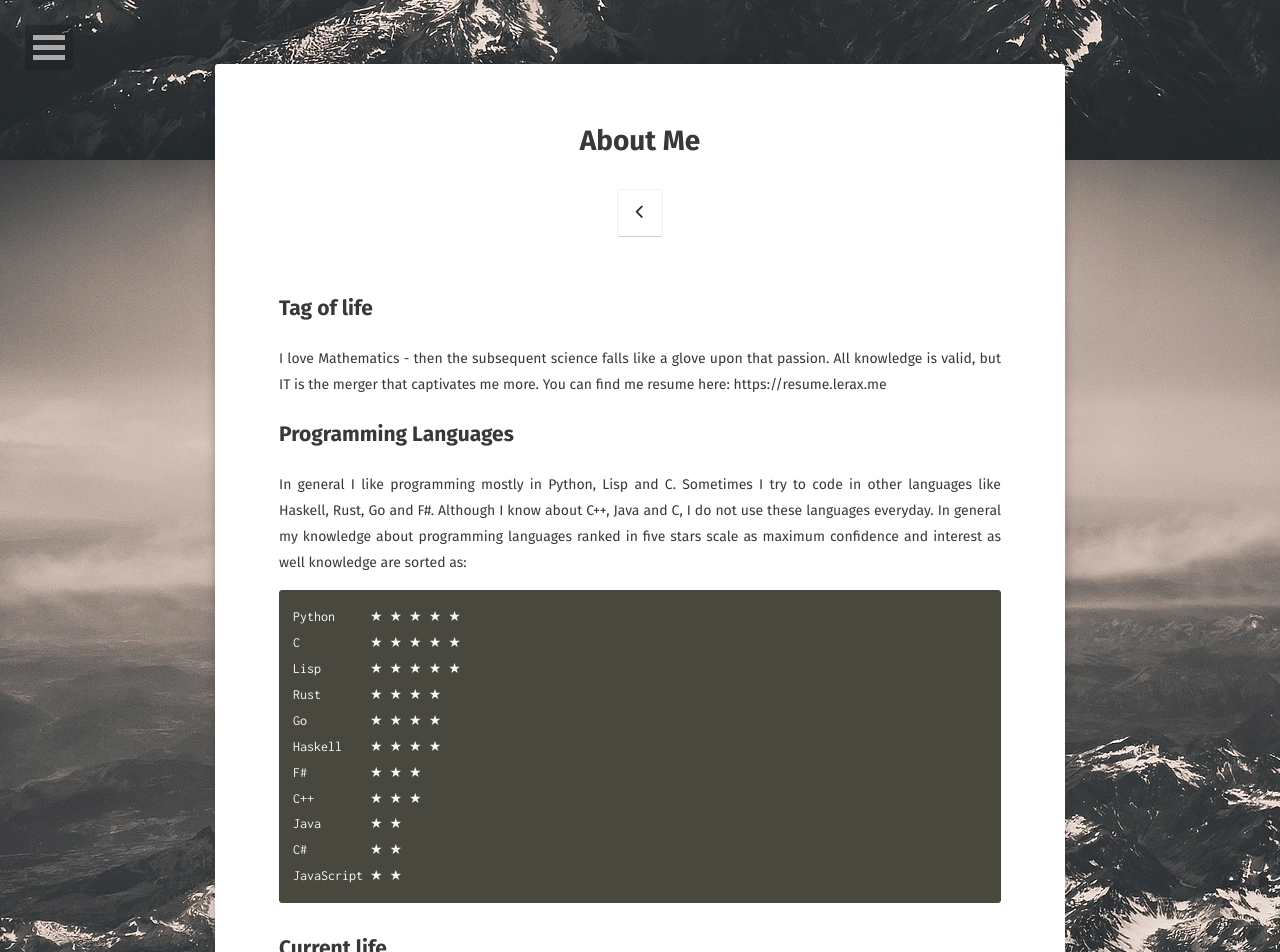
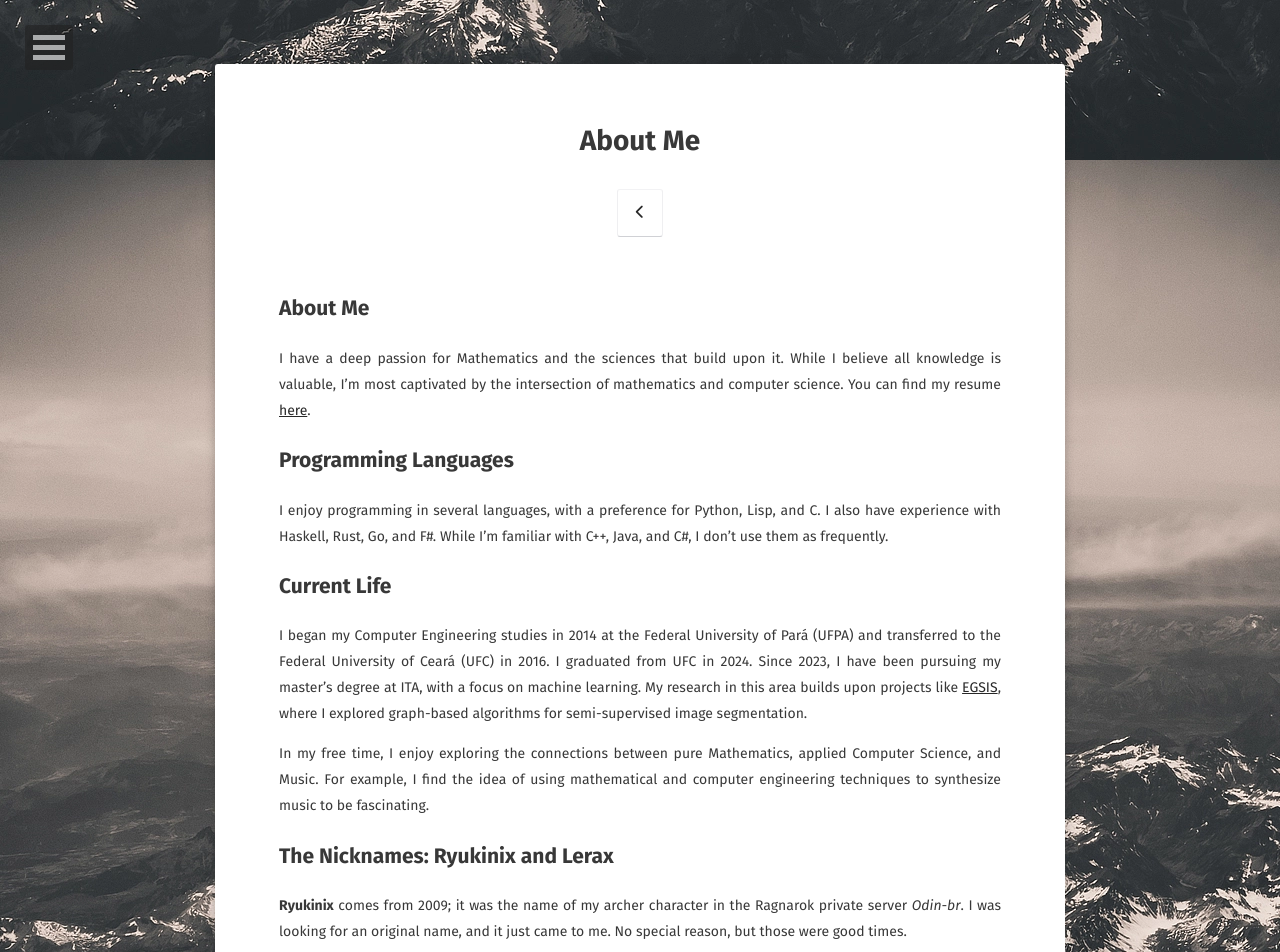
Before and after one commit to ryukinix/ryukinix.github.io, a Jekyll site: the page built from about/index.md, in a window 1280 px wide and 1400 px high. Shown: the top 952 px of the window. Built offline with Jekyll 4.4.1, drawn with Linux system fonts in a browser that asks for light colours; some of the changed text lies outside the part shown.

Commit message:
Update about page (#44)
* docs: update about page content

* feat: update about page with academic and project information

This commit updates the about page to reflect the author's recent
academic achievements, including their graduation in Computer
Engineering from UFC in 2024 and their ongoing master's degree at ITA
with a focus on machine learning. It also includes a reference to the
EGSIS project, a graph-based image segmentation algorithm, to provide
context for their research interests.

The Makefile has also been updated to include the `about` directory in
the Docker mount points, ensuring that the updated page is correctly
rendered in the development environment.

NOTE: AI-generated commit by gemini (post-edited with this note)

* refactor: apply emacs M-q to split long lines

* fixup! docs: update about page content

````diff
--- a/about/index.md
+++ b/about/index.md
@@ -5,63 +5,46 @@ tags: [about, bio]
 date: 2016-04-23
 ---
 
-## Tag of life
-I love Mathematics - then the subsequent science falls like a glove
-upon that passion. All knowledge is valid, but IT is the merger that
-captivates me more. You can find me resume here: https://resume.lerax.me
+## About Me
+I have a deep passion for Mathematics and the sciences that build upon
+it. While I believe all knowledge is valuable, I'm most captivated by
+the intersection of mathematics and computer science. You can find my
+resume [here](http://resume.lerax.me).
 
 ## Programming Languages
 
-In general I like programming mostly in Python, Lisp and C. Sometimes
-I try to code in other languages like Haskell, Rust, Go and F#.
-Although I know about C++, Java and C, I do not use these languages
-everyday. In general my knowledge about programming languages ranked
-in five stars scale as maximum confidence and interest as well knowledge are
-sorted as:
+I enjoy programming in several languages, with a preference for
+Python, Lisp, and C. I also have experience with Haskell, Rust, Go,
+and F#. While I'm familiar with C++, Java, and C#, I don't use them as
+frequently.
 
-``` markdown
-Python     ★ ★ ★ ★ ★
-C          ★ ★ ★ ★ ★
-Lisp       ★ ★ ★ ★ ★
-Rust       ★ ★ ★ ★
-Go         ★ ★ ★ ★
-Haskell    ★ ★ ★ ★
-F#         ★ ★ ★
-C++        ★ ★ ★
-Java       ★ ★
-C#         ★ ★
-JavaScript ★ ★
-```
+## Current Life
+
+I began my Computer Engineering studies in 2014 at the Federal
+University of Pará (UFPA) and transferred to the Federal University of
+Ceará (UFC) in 2016. I graduated from UFC in 2024. Since 2023, I have
+been pursuing my master's degree at ITA, with a focus on machine
+learning. My research in this area builds upon projects like
+[EGSIS](https://github.com/ryukinix/egsis), where I explored
+graph-based algorithms for semi-supervised image segmentation.
+
+In my free time, I enjoy exploring the connections between pure
+Mathematics, applied Computer Science, and Music. For example, I find
+the idea of using mathematical and computer engineering techniques to
+synthesize music to be fascinating.
 
 
-## Current life
+## The Nicknames: Ryukinix and Lerax
 
-Manoel Vilela Machado Neto is a student of Computer Engineering
-since 2014. Started on the Federal University of Pará (UFPA) and
-migrated to Federal University of Ceará (UFC) in 2016, which currently
-studies. He have interests mainly in the area of computational
-intelligence and operating systems. The main topics focused currently
-is inside of Natural Language Processing (2015) as well a recent interest was
-discovered in Digital Signal Processing (2017).
+**Ryukinix** comes from 2009; it was the name of my archer character
+in the Ragnarok private server *Odin-br*. I was looking for an
+original name, and it just came to me. No special reason, but those
+were good times.
 
-As my hobbies, I have a lot of interests in the way that the
-pure Mathematics can relates with applied Computer Science topics and
-Music as well. As I can speak, using mathematics and computer engineering
-techniques for synthesizing music would not be awesome?
+**Lerax** comes from 2013; it was a random name I chose for my
+character in WarFace, an FPS game built on the CryEngine.
 
-
-## Why Ryukinix and Lerax nicknames?
-
-Ryukinix it's come from 2009: my char's name of the game Ragnarok, private
-server *Odin-br*. Was my archer char. I was thinking a good original
-name... And that random name comes to my mind. No especial reason. By
-the way, good time.
-
-Lerax it's come from 2013: a random name that I choose for the
-character of my WarFace account, a FPS game written on top of the
-CryEngine.
-
-Since these days, I've using the both nicknames on different situations.
+Since then, I've used both nicknames in different situations.
 
 
 ## Status of the last month
````
Also changed, not shown: 1 other file.
